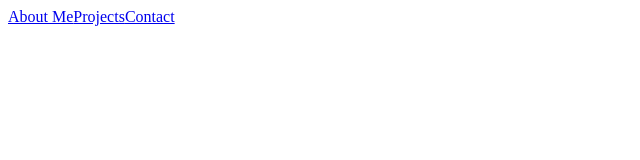
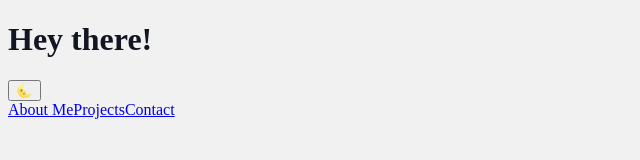
Before and after one commit to IArodriguez99/my-portfolio, a Gatsby site: page / in a window 1280 px wide. Shown: the whole page, without its empty margins (0-640 px from the left). Built offline with nearby package versions, Linux system fonts and the light colour scheme; Gatsby itself is replaced by a stand-in of ours.

Commit message:
Dark mode config

```diff
--- a/package.json
+++ b/package.json
@@ -15,8 +15,11 @@
     "clean": "gatsby clean"
   },
   "dependencies": {
+    "babel-plugin-styled-components": "^2.0.6",
     "gatsby": "^4.8.0",
+    "gatsby-plugin-styled-components": "^5.9.0",
     "react": "^17.0.1",
-    "react-dom": "^17.0.1"
+    "react-dom": "^17.0.1",
+    "styled-components": "^5.3.3"
   }
 }
--- a/src/pages/index.js
+++ b/src/pages/index.js
@@ -1,13 +1,27 @@
 import * as React from "react"
-import { BrowserRouter } from "react-router-dom";
+import { useState } from 'react';
+import { ThemeProvider } from 'styled-components';
+import { lightTheme, darkTheme, GlobalStyles } from './styles/theme'
 import Nav from "../components/Nav";
 
 const IndexPage = () => {
+  const [theme, setTheme] = useState("light");
+  const isDarkTheme = theme === "dark";
+  const toggleTheme = () => setTheme(isDarkTheme ? "light" : "dark");
+
   return (
-    <BrowserRouter>
+    <ThemeProvider theme={isDarkTheme ? darkTheme : lightTheme}>
+      <>
+        <GlobalStyles />
+        <h1>Hey there!</h1>
+        <button onClick={toggleTheme}>
+            {isDarkTheme ?
+              <span aria-label="Light mode" role="img">🌞</span> :
+              <span aria-label="Dark mode" role="img">🌜</span>}
+        </button>
         <Nav />
-    </BrowserRouter>
-
+      </>
+   </ThemeProvider>
   )
 }
 
--- /dev/null
+++ b/src/pages/styles/theme.js
@@ -0,0 +1,17 @@
+import { createGlobalStyle } from 'styled-components';
+
+export const GlobalStyles = createGlobalStyle`
+  body {
+    background: ${({ theme }) => theme.body};
+    color: ${({ theme }) => theme.text};
+    transition: background 0.2s ease-in, color 0.2s ease-in;
+  }
+`;
+export const lightTheme = {
+  body: '#f1f1f1',
+  text: '#121620'
+};
+export const darkTheme = {
+  body: '#121620',
+  text: '#f1f1f1'
+};
```
Also changed, not shown: 1 other file.
